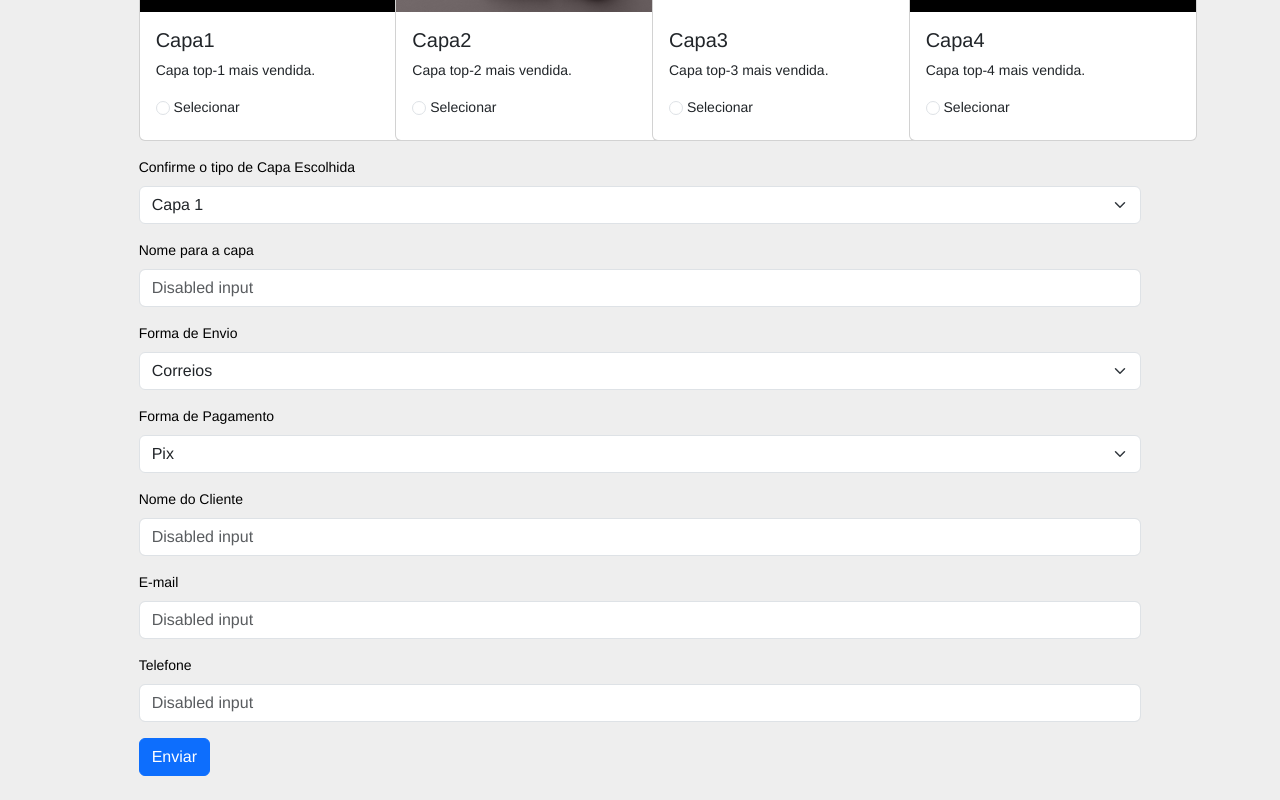
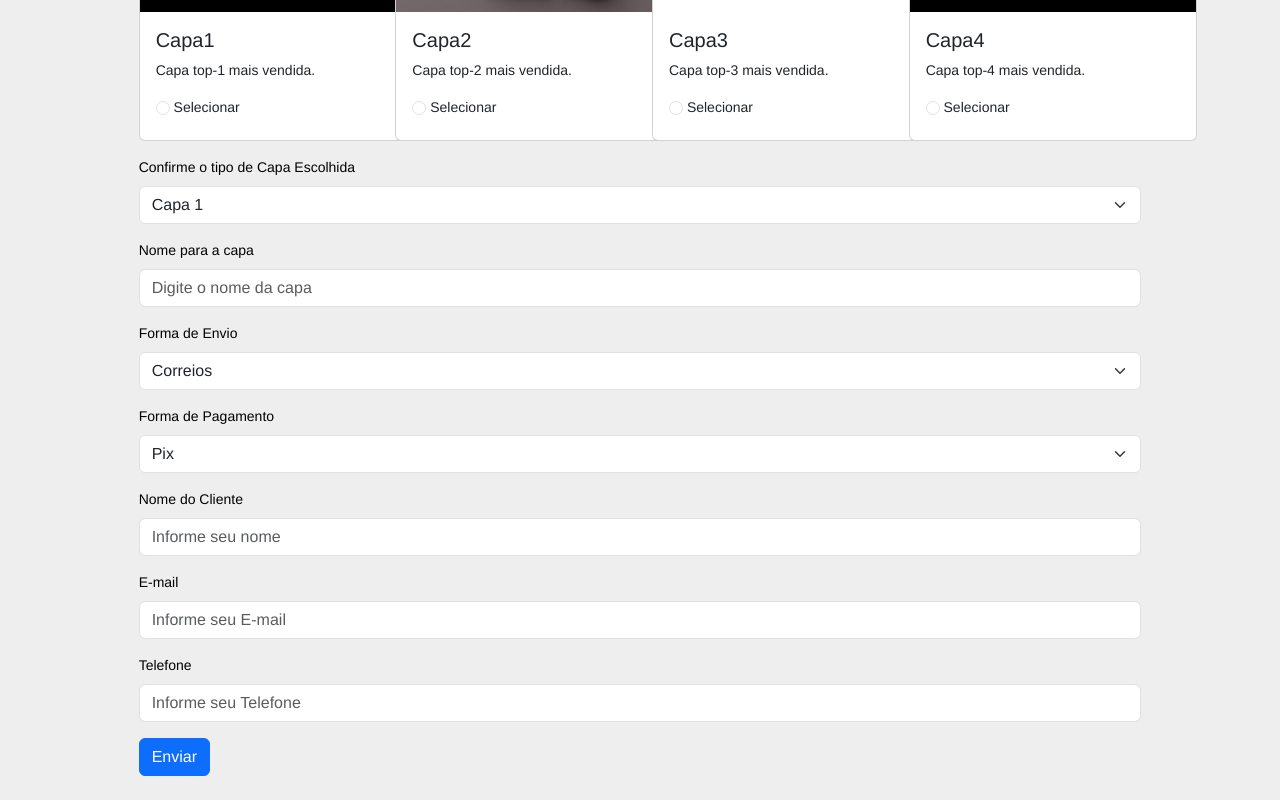
Before and after one commit to LeonardoVilla/capasdobene, a plain HTML site: page index.html in a window 1280 px wide. Shown: the part 697-1497 px from the top of the page. Drawn offline with nearby package versions, Linux system fonts and the light colour scheme.

Commit message:
Add files via upload

```diff
--- a/index.html
+++ b/index.html
@@ -141,7 +141,7 @@
 
                         <div class="mb-3">
                             <label for="disabledTextInput" class="form-label">Nome para a capa</label>
-                            <input type="text" id="disabledTextInput" class="form-control" placeholder="Disabled input">
+                            <input type="text" id="disabledTextInput" class="form-control" placeholder="Digite o nome da capa">
                         </div>
 
                         <div class="mb-3">
@@ -166,17 +166,17 @@
 
                         <div class="mb-3">
                             <label for="disabledTextInput" class="form-label">Nome do Cliente</label>
-                            <input type="text" id="disabledTextInput" class="form-control" placeholder="Disabled input">
+                            <input type="text" id="disabledTextInput" class="form-control" placeholder="Informe seu nome">
                         </div>
 
                         <div class="mb-3">
                             <label for="disabledTextInput" class="form-label">E-mail</label>
-                            <input type="email" id="disabledTextInput" class="form-control" placeholder="Disabled input">
+                            <input type="email" id="disabledTextInput" class="form-control" placeholder="Informe seu E-mail">
                         </div>
 
                         <div class="mb-3">
                             <label for="disabledTextInput" class="form-label">Telefone</label>
-                            <input type="text" id="disabledTextInput" class="form-control" placeholder="Disabled input">
+                            <input type="text" id="disabledTextInput" class="form-control" placeholder="Informe seu Telefone">
                         </div>
 
                         <button type="submit" class="btn btn-primary mb-4">Enviar</button>
```
